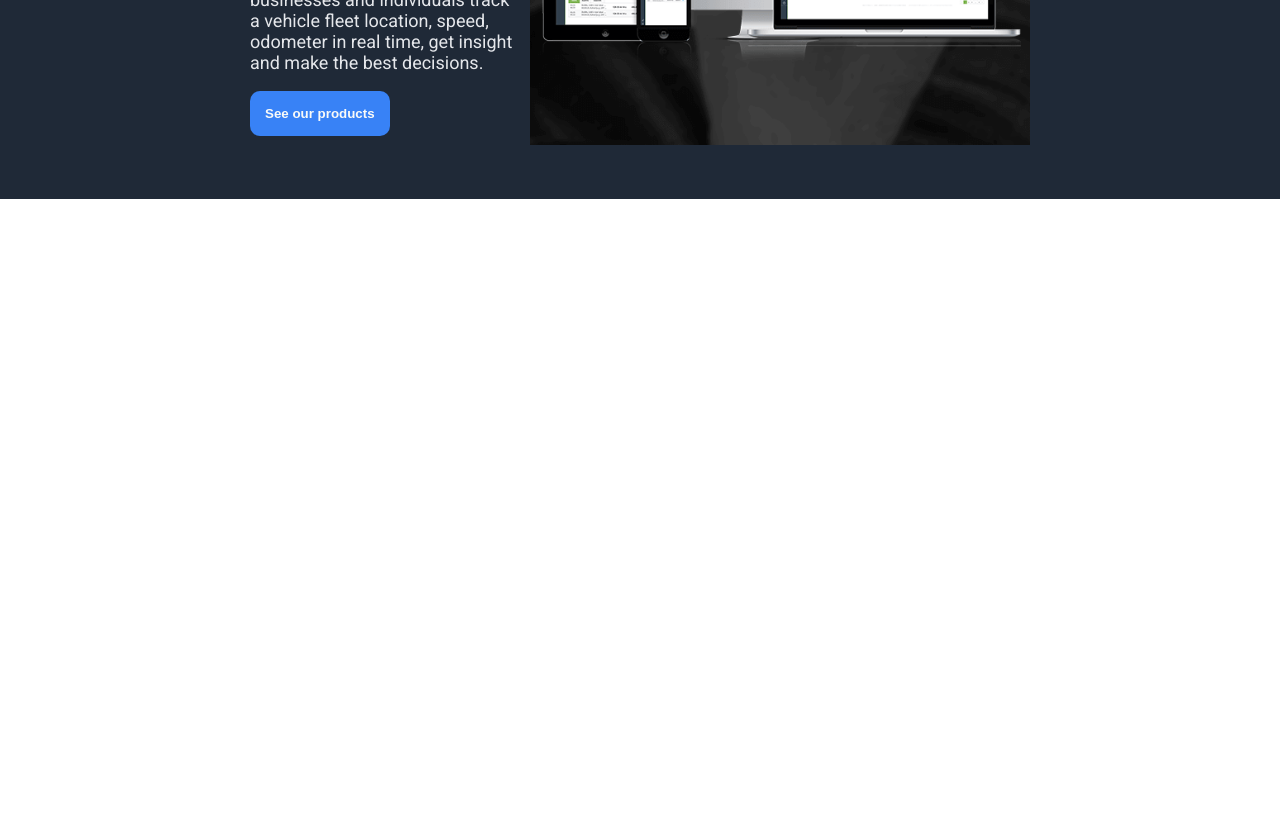
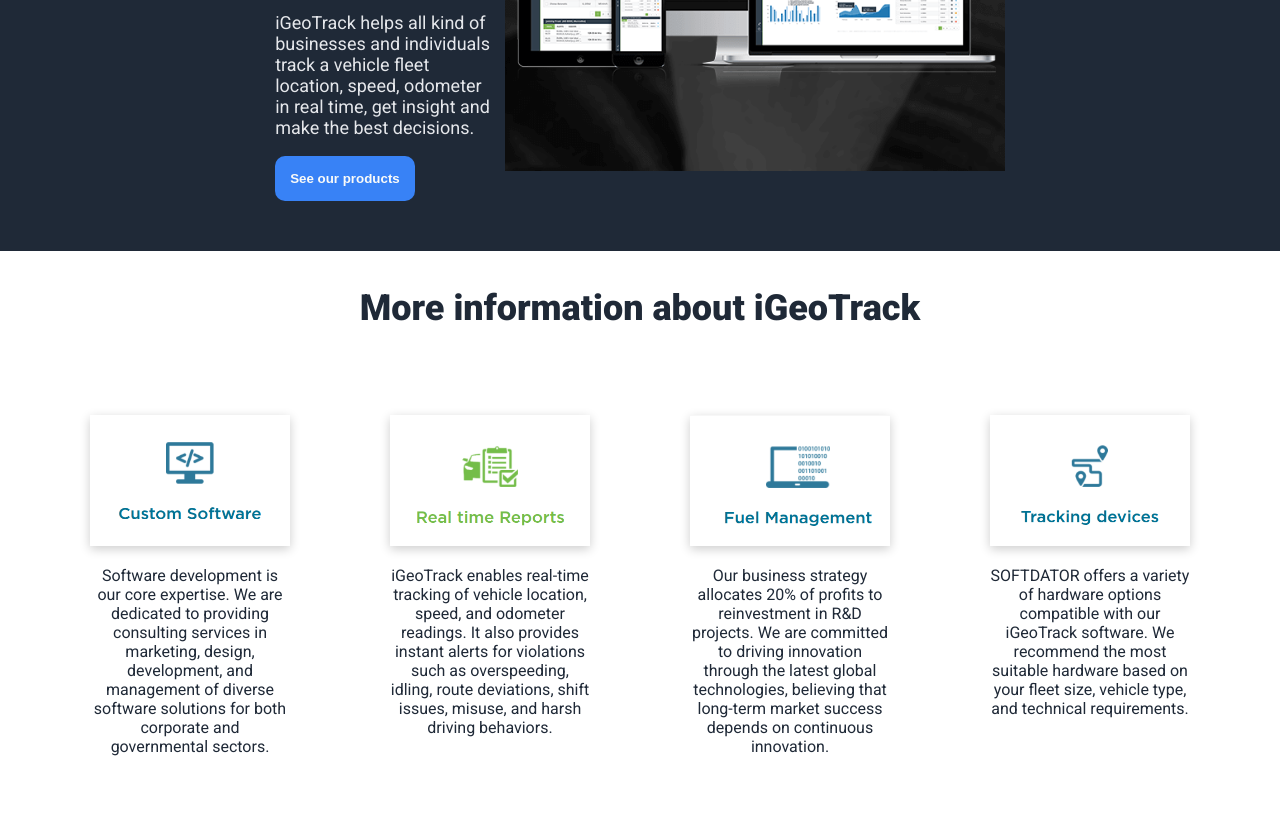
Before and after one commit to edwardjasonescat/odin-landing-page, a plain HTML site: page index.html in a window 1280 px wide. Shown: the part 398-1220 px from the top of the page. Before the commit the page ends 800 px from the top, so only its background shows below. Drawn offline with Linux system fonts and the light colour scheme.

Commit message:
Created the products tab, also the images are added for Custom software, Real time report, Fuel management and Tracking devices. Added some styling to each products.

```diff
--- a/index.html
+++ b/index.html
@@ -15,9 +15,9 @@
             <div class="logo"><h1>iGeoTrack</h1></div>
             <div class="menu">
                 <ul>
-                    <li><a href="solutions.html">Solutions</a></li>
-                    <li><a href="project.html">Projects</a></li>
-                    <li><a href="contact.html">Contact</a></li>
+                    <li><a href="https://softdator.com/igeotrack-gis">Solutions</a></li>
+                    <li><a href="https://softdator.com/projects">Projects</a></li>
+                    <li><a href="https://softdator.com/contacts">Contact</a></li>
                 </ul>
             </div>
 
@@ -25,7 +25,7 @@
         <div class="top-content">
             <div class="top-left-content">
                 <h2>iGeoTrack - Intelligent GPS tracking</h2>
-                <p>iGeoTrack helps all kind of businesses and individuals track a vehicle fleet location, speed, odometer in real time, get insight and make the best decisions.</p>
+                <p class="top-paragraph">iGeoTrack helps all kind of businesses and individuals track a vehicle fleet location, speed, odometer in real time, get insight and make the best decisions.</p>
                 <button class="signup" type="button">See our products</button>
             </div>
             <div class="top-right-content">
@@ -34,8 +34,26 @@
         </div>
     </div>
 
-    <div class="more-information">
-
+    <div class="products">
+        <h3>More information about iGeoTrack</h3>
+        <div class="product-details">
+            <div class="custom-software">
+                <img src="./images/custom-software.png" alt="custom-software" style="width: 200px;" class="images">
+                <p>Software development is our core expertise. We are dedicated to providing consulting services in marketing, design, development, and management of diverse software solutions for both corporate and governmental sectors.</p>
+            </div>
+            <div class="real-time-reports">
+                <img src="./images/real-time.png" alt="real-time-reports" style="width: 200px;" class="images">
+                <p>iGeoTrack enables real-time tracking of vehicle location, speed, and odometer readings. It also provides instant alerts for violations such as overspeeding, idling, route deviations, shift issues, misuse, and harsh driving behaviors.</p>
+            </div>
+            <div class="fuel-management">
+                <img src="./images/fuel-management.png" alt="fuel-management" style="width: 200px;" class="images">
+                <p>Our business strategy allocates 20% of profits to reinvestment in R&D projects. We are committed to driving innovation through the latest global technologies, believing that long-term market success depends on continuous innovation.</p>
+            </div>
+            <div class="tracking-devices">
+                <img src="./images/tracking-devices.png" alt="tracking-devices" style="width: 200px;" class="images">
+                <p>SOFTDATOR offers a variety of hardware options compatible with our iGeoTrack software. We recommend the most suitable hardware based on your fleet size, vehicle type, and technical requirements.</p>
+            </div>
+        </div>
     </div>
 
 </body>
--- a/styles.css
+++ b/styles.css
@@ -33,14 +33,14 @@
     justify-content: center;
     align-items: center;
     gap: 10px;
-    padding: 50px 250px 50px;
+    padding: 50px 300px 50px;
 }
 h2 {
     margin: 0;
     font-size: 48px;
     color: #F9FAF8;
 }
-p {
+p.top-paragraph {
     margin-top: 15px;
     font-size: 18px;
     color: #E5E7EB;
@@ -54,3 +54,33 @@
     cursor: pointer;
     padding: 15px;
 }
+h3 {
+    text-align: center;
+    font-size: 36px;
+    color: #1F2937;
+    font-weight: 900;
+}
+.products {
+    padding: 0px 200px;
+}
+.custom-software,
+.real-time-reports,
+.fuel-management,
+.tracking-devices {
+    text-align: center;
+    color: #1F2937;
+}
+.product-details {
+    display: flex;
+    justify-content: center;
+    padding: 50px;
+    gap: 100px;
+}
+img.images {
+    box-shadow: 0 3px 10px rgb(0 0 0 / 0.2);
+}
+img.images:hover {
+    box-shadow: 0px 0px 0px;
+    cursor: pointer;
+    opacity: 0.5;
+}
```
Also changed, not shown: images/custom-software.png (added), images/fuel-management.png (added), images/real-time.png (added), images/tracking-devices.png (added).
